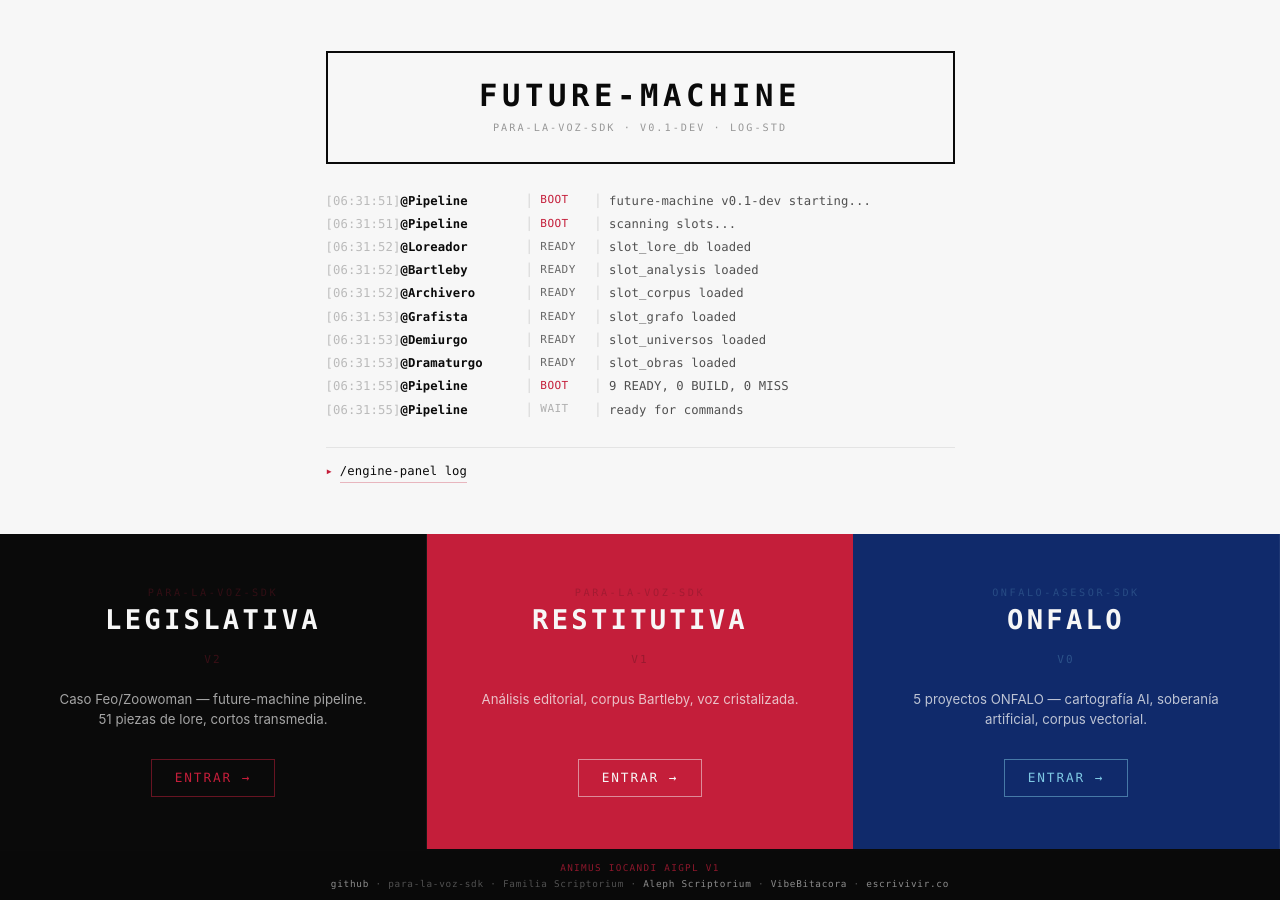
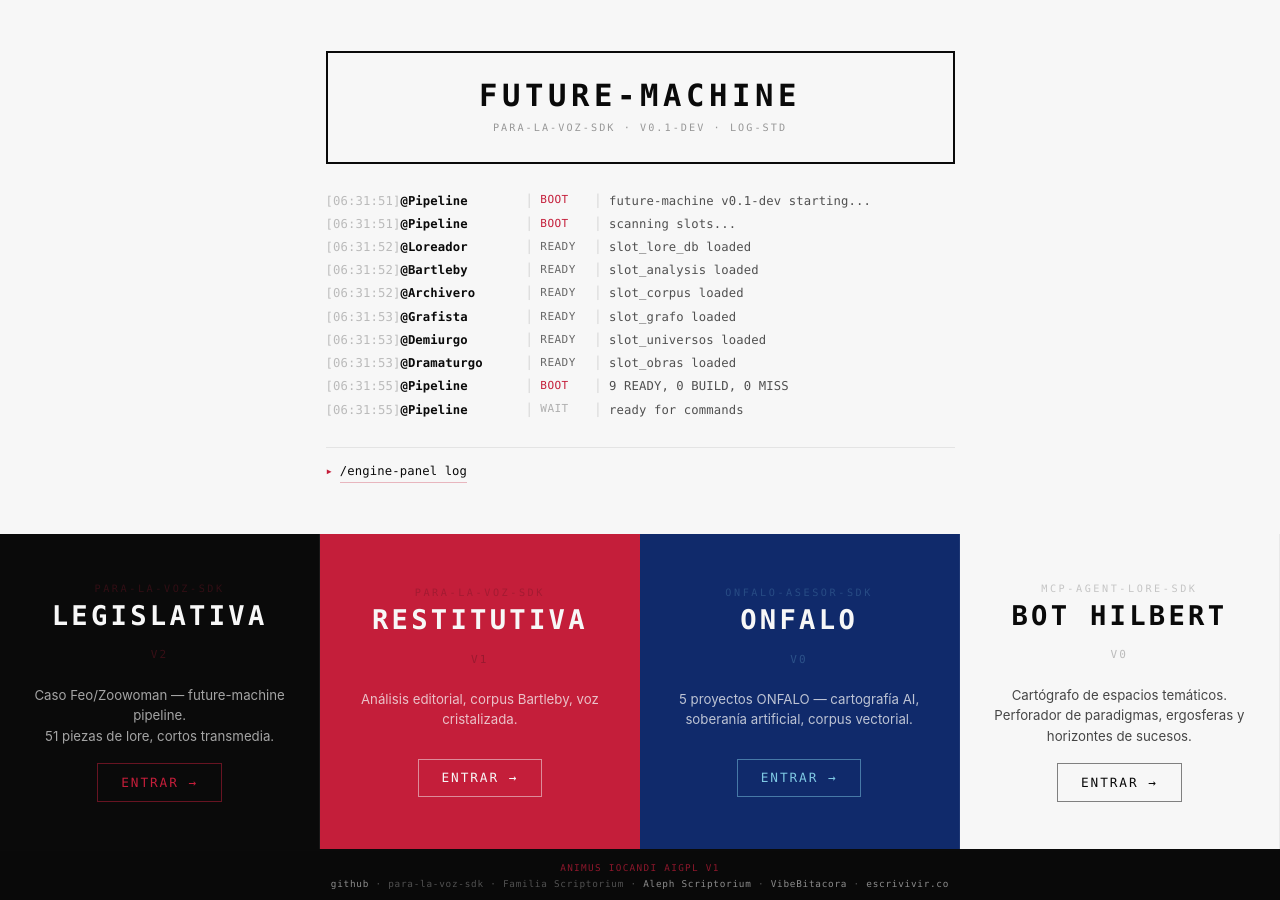
Before and after one commit to escrivivir-co/para-la-voz-sdk, a Jekyll site: the page built from docs/index.md, in a window 1280 px wide. Built offline with Jekyll 4.4.1, drawn with Linux system fonts in a browser that asks for light colours.

Commit message:
Bot Hilbert

```diff
--- a/docs/_sass/_splash.scss
+++ b/docs/_sass/_splash.scss
@@ -124,6 +124,34 @@
 
   &:hover .splash-enter {
     background: rgba(#7ec8e3, 0.1);
+  }
+}
+
+.splash-blanco {
+  background: $white;
+  color: $black;
+  border-right: 1px solid rgba($black, 0.06);
+
+  .splash-mod-name { color: $black; }
+  .splash-desc     { color: $black; opacity: 0.75; }
+
+  .splash-sdk-name { color: rgba($black, 0.6); }
+  .splash-version  { color: rgba($black, 0.5); }
+  .splash-deprecated { background: rgba($black, 0.15); color: $white; }
+  .splash-ficha    { color: rgba($black, 0.35); }
+
+  .splash-tags li {
+    border-color: rgba($black, 0.3);
+    color: rgba($black, 0.6);
+  }
+
+  .splash-enter {
+    border-color: rgba($black, 0.5);
+    color: $black;
+  }
+
+  &:hover .splash-enter {
+    background: rgba($black, 0.1);
   }
 }
 
--- a/docs/index.md
+++ b/docs/index.md
@@ -60,6 +60,15 @@ title: para-la-voz-sdk
       <span class="splash-enter">entrar →</span>
     </div>
   </a>
+  <a class="splash-panel splash-blanco" href="{{ '/agent-lore/' | relative_url }}">
+    <div class="splash-content">
+      <span class="splash-sdk-name">mcp-agent-lore-sdk</span>
+      <h1 class="splash-mod-name">Bot Hilbert</h1>
+      <span class="splash-version">v0</span>
+      <p class="splash-desc">Cartógrafo de espacios temáticos. Perforador de paradigmas, ergosferas y horizontes de sucesos.</p>
+      <span class="splash-enter">entrar →</span>
+    </div>
+  </a>
 </div>
 
 <div class="splash-footer">
```
Also changed, not shown: docs/agent-lore/index.md (added, +40 -0 lines).
